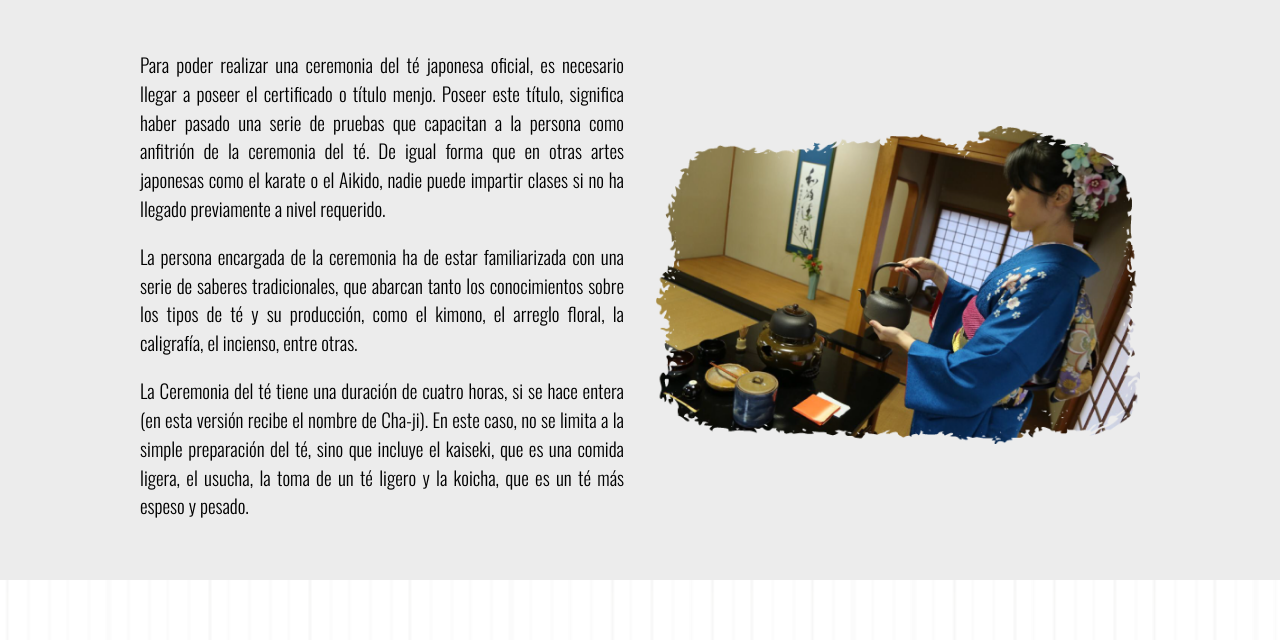
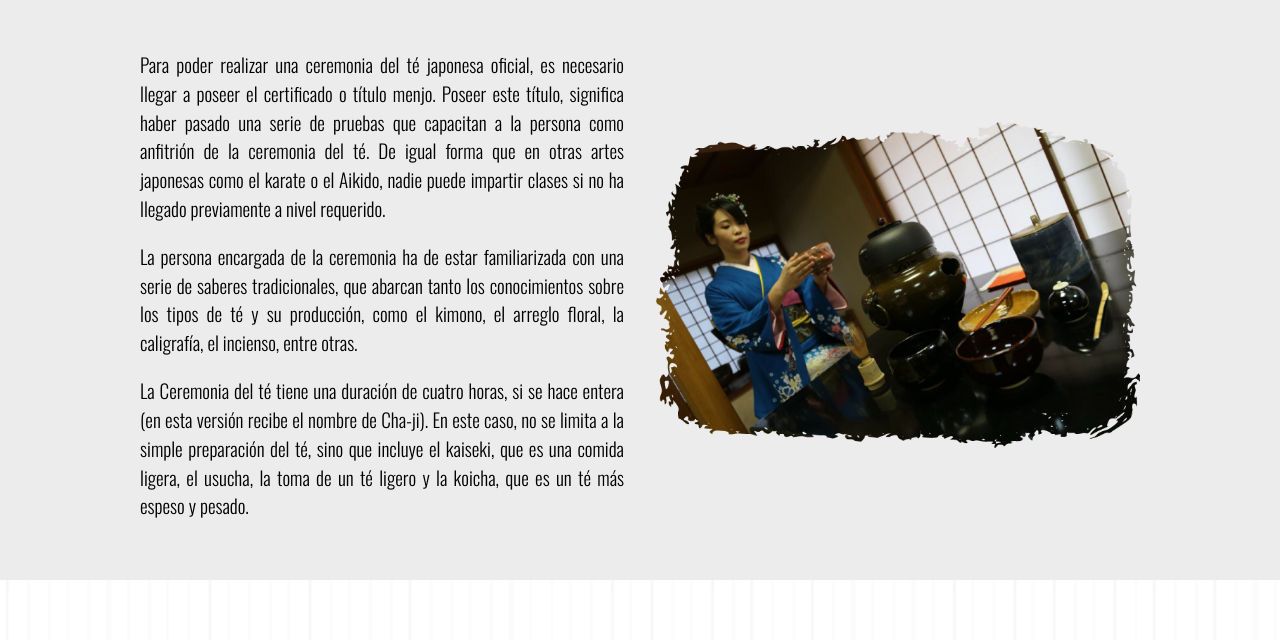
Before and after one commit to fervillalbag/cpj, a plain HTML site: page cultura.html in a window 1280 px wide. Shown: the part 1700-2340 px from the top of the page. Drawn offline with nearby package versions, Linux system fonts and the light colour scheme.

Commit message:
Cambiando la imagen de cultura

```diff
--- a/cultura.html
+++ b/cultura.html
@@ -211,7 +211,7 @@
                </div>
                <div class="culture-aside__right">
                   <div class="culture-aside__media">
-                     <img src="./images/aside1.png" alt="" class="culture-aside__image">
+                     <img src="./images/aside2.png" alt="" class="culture-aside__image">
                   </div>
                </div>
             </article>
```
Also changed, not shown: images/aside2.png (added).
